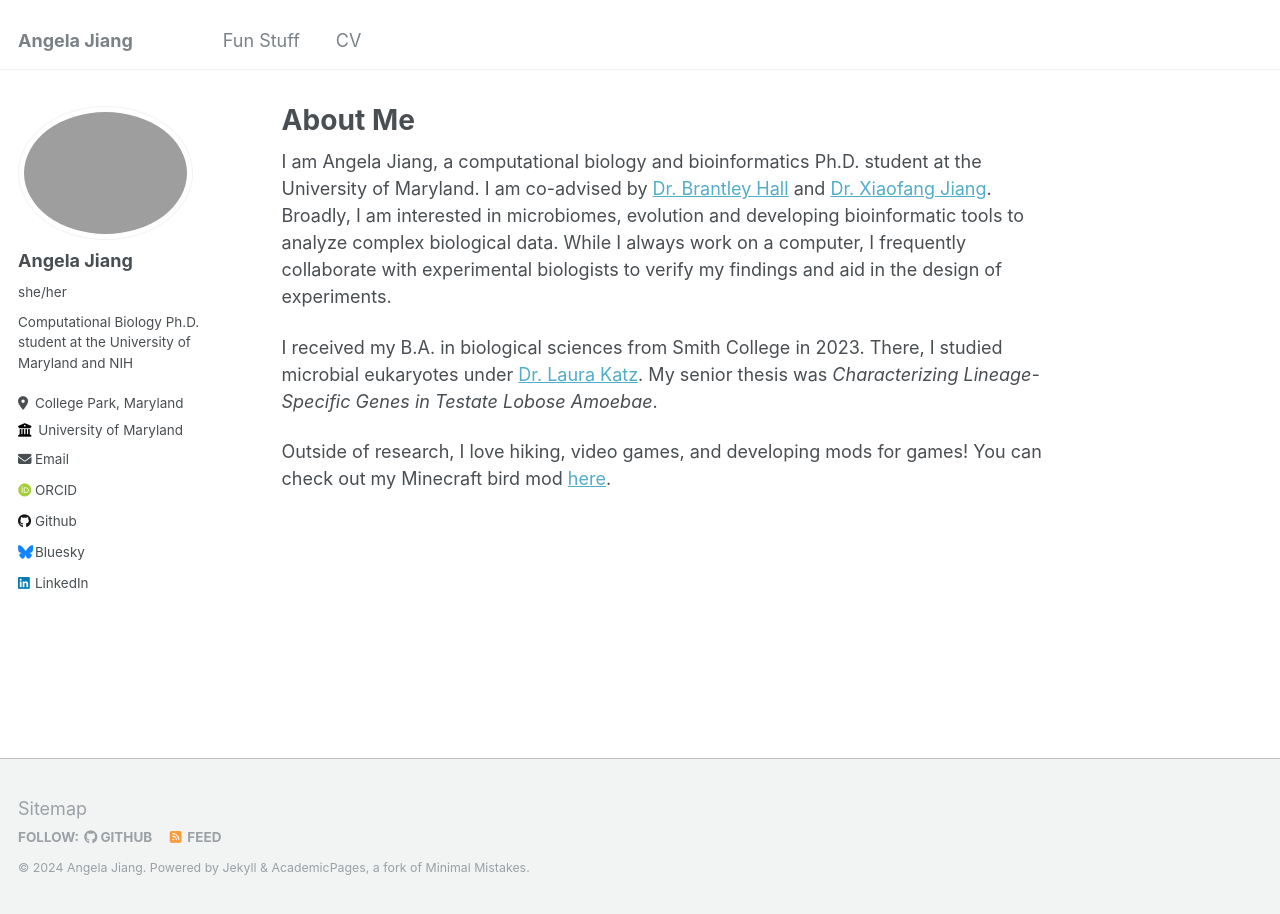
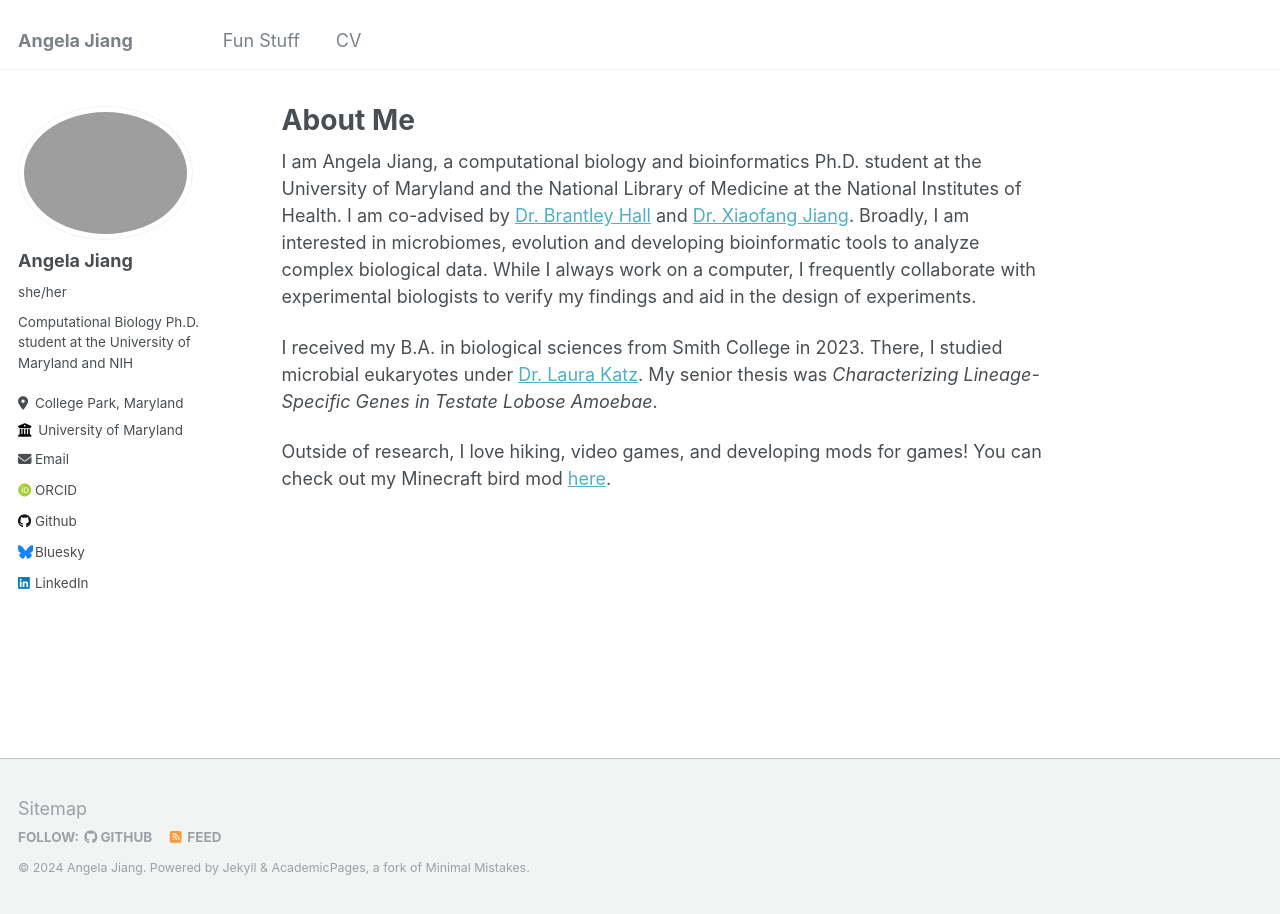
Before and after one commit to frikinzi/frikinzi.github.io, a Jekyll site: the page built from _pages/about.md, in a window 1280 px wide. Built offline with Jekyll 4.4.1, drawn with Linux system fonts in a browser that asks for light colours; some web fonts are replaced.

Commit message:
update about.md

```diff
--- a/_pages/about.md
+++ b/_pages/about.md
@@ -7,7 +7,7 @@ redirect_from:
   - /about.html
 ---
 
-I am Angela Jiang, a computational biology and bioinformatics Ph.D. student at the University of Maryland. I am co-advised by [Dr. Brantley Hall](https://scholar.google.com/citations?hl=en&user=zgcl-SoAAAAJ&view_op=list_works) and [Dr. Xiaofang Jiang](https://www.ncbi.nlm.nih.gov/CBBresearch/jianglab/index.html). Broadly, I am interested in microbiomes, evolution and developing bioinformatic tools to analyze complex biological data. While I always work on a computer, I frequently collaborate with experimental biologists to verify my findings and aid in the design of experiments.
+I am Angela Jiang, a computational biology and bioinformatics Ph.D. student at the University of Maryland and the National Library of Medicine at the National Institutes of Health. I am co-advised by [Dr. Brantley Hall](https://scholar.google.com/citations?hl=en&user=zgcl-SoAAAAJ&view_op=list_works) and [Dr. Xiaofang Jiang](https://www.ncbi.nlm.nih.gov/CBBresearch/jianglab/index.html). Broadly, I am interested in microbiomes, evolution and developing bioinformatic tools to analyze complex biological data. While I always work on a computer, I frequently collaborate with experimental biologists to verify my findings and aid in the design of experiments.
 
 I received my B.A. in biological sciences from Smith College in 2023. There, I studied microbial eukaryotes under [Dr. Laura Katz](https://www.science.smith.edu/katz-lab/). My senior thesis was *Characterizing Lineage-Specific Genes in Testate Lobose Amoebae*.
 
```
